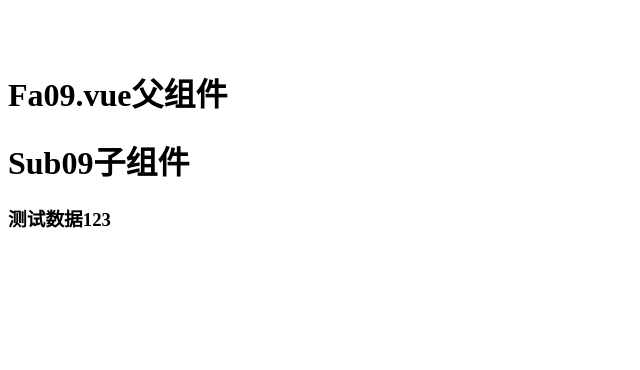
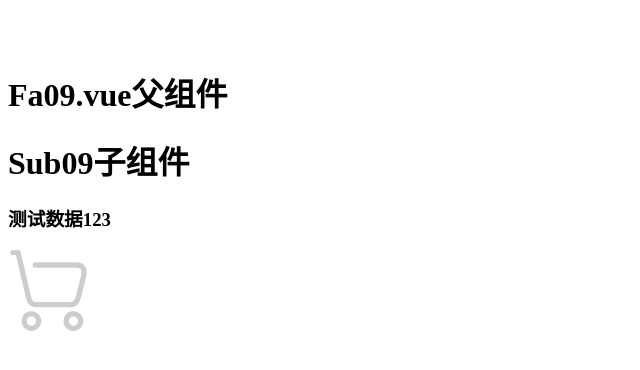
Before and after one commit to una-sara/mint, a Vue app in the folder vue_app_000/vue_app_00/: page /#/Fa09 in a window 1280 px wide. Shown: the top 370 px of the page, without its empty margins (0-640 px from the left). Built offline with nearby package versions, Linux system fonts and the light colour scheme; what mint-ui would draw is missing.

Commit message:
update Fa09.vue and Sub09.vue add img3

```diff
--- a/vue_app_000/vue_app_00/src/components/exam/Fa09.vue
+++ b/vue_app_000/vue_app_00/src/components/exam/Fa09.vue
@@ -2,7 +2,8 @@
   <div>
       <h1>Fa09.vue父组件</h1>
       <!--3.调用子组件-->
-      <sub09 msg="测试数据123" :add3="myadd3"></sub09>
+      <sub09 msg="测试数据123" :add3="myadd3"
+      :img3="require('../../assets/cart.png')"></sub09>
   </div>
 </template>
 <script>
--- a/vue_app_000/vue_app_00/src/components/exam/Sub09.vue
+++ b/vue_app_000/vue_app_00/src/components/exam/Sub09.vue
@@ -6,13 +6,16 @@
         <!--为h3绑定点击事件，事件处理函数-->
         <!--函数是由父组件传入-->
         <h3 @click="add3">{{msg}}</h3>
+        <!--(3)接收图片-->
+        <img :src="img3"/>
     </div>
 </template>
 <script>
 export default{
     //2.声明接收父组件数据   msg类型字符串
     props:{
-        msg:{default:""},
+        img3:{default:""},//图片路径
+        msg:{default:""},//显示文字
         add3:{tyep:Function}//type接收类型
                             //Function函数类型
     }
```
